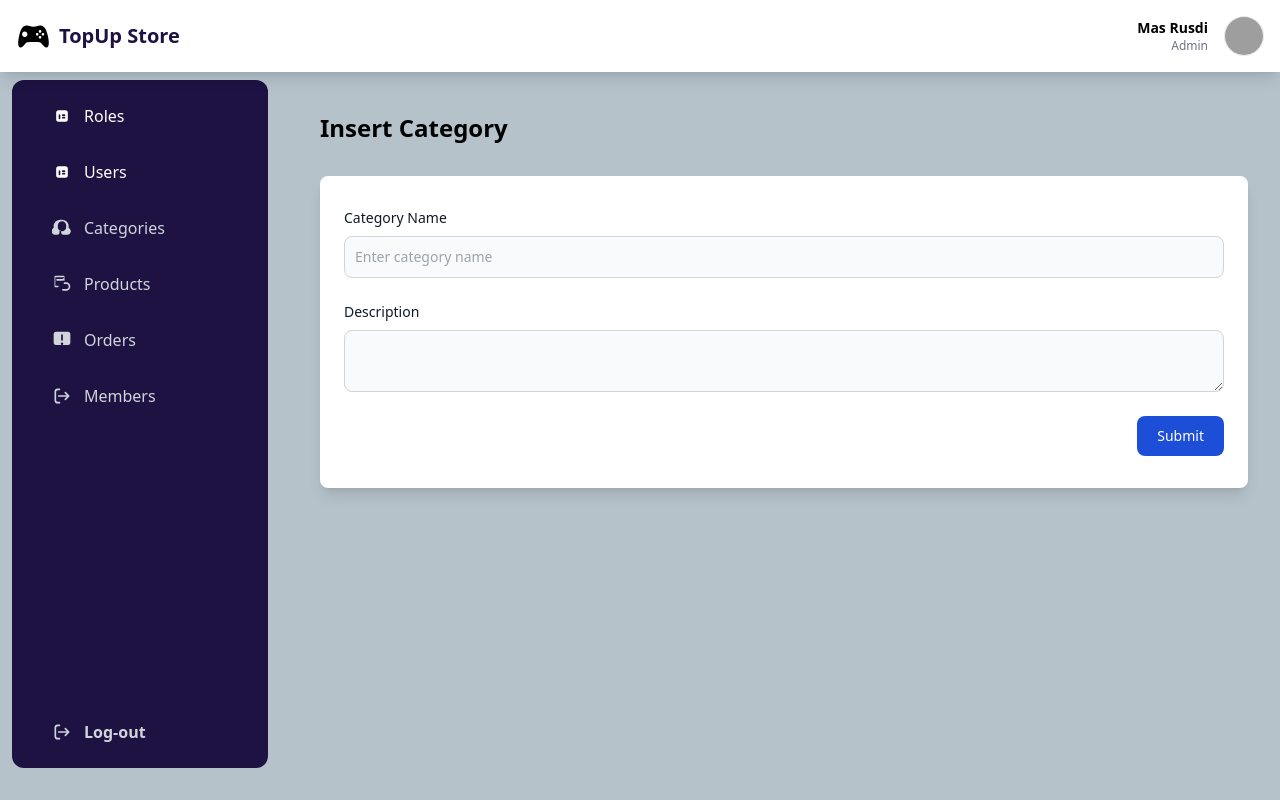
After one commit to imismaindra/project-uas, a PHP site: page /views/category_insert.php in a window 1280 px wide. The commit adds this page. Run offline with PHP 8.4, Linux system fonts and the light colour scheme; some libraries are stand-ins or nearby versions; grey boxes are pictures that could not be loaded.

Commit message:
Added 'insert' and 'add' cases to index.php switch statement, and updated link in category_list.php to point to new 'insert' feature

```diff
--- /dev/null
+++ b/views/category_insert.php
@@ -0,0 +1,64 @@
+<!DOCTYPE html>
+<html lang="en">
+<head>
+    <meta charset="UTF-8">
+    <meta name="viewport" content="width=device-width, initial-scale=1.0">
+    <title>TopUp Store - Roles</title>
+    <script src="https://cdn.tailwindcss.com"></script>
+    <link rel="preconnect" href="https://fonts.googleapis.com">
+    <link rel="preconnect" href="https://fonts.gstatic.com" crossorigin>
+    <link href="https://fonts.googleapis.com/css2?family=Poppins:wght@100;200;300;400;500;600;700;800;900&display=swap" rel="stylesheet">
+    <link href="https://fonts.googleapis.com/css?family=Material+Icons|Material+Icons+Outlined|Material+Icons+Two+Tone|Material+Icons+Round|Material+Icons+Sharp" rel="stylesheet">
+</head>
+<body class="bg-[#B5C2CA] font-poppins">
+    <!-- Navbar -->
+    <?php include 'components/navbar-admin.php'; ?>
+
+    <div class="flex">
+        <!-- Sidebar -->
+        <?php include 'components/sidebar-admin.php'; ?>
+
+        <!-- Main Content -->
+        <div class="flex-1 ml-72 mt-20 p-8">
+            <h1 class="text-2xl font-bold mb-8">Insert Category</h1>
+            <form method="post" action="../index.php?modul=category&fitur=add" class="bg-white px-6 py-8 rounded-lg shadow-lg">
+                <div class="grid gap-6 mb-6">
+                    <!-- Input for Category Name -->
+                    <div>
+                        <label for="name" class="block mb-2 text-sm font-medium text-gray-900">Category Name</label>
+                        <input
+                            type="text"
+                            id="name"
+                            name="name"
+                            class="bg-gray-50 border border-gray-300 text-gray-900 text-sm rounded-lg focus:ring-blue-500 focus:border-blue-500 block w-full p-2.5"
+                            placeholder="Enter category name"
+                            required
+                        />
+                    </div>
+
+                    <!-- Input for Description -->
+                    <div>
+                        <label for="description" class="block mb-2 text-sm font-medium text-gray-900">Description</label>
+                        <textarea
+                            id="description"
+                            name="description"
+                            class="bg-gray-50 border border-gray-300 text-gray-900 text-sm rounded-lg focus:ring-blue-500 focus:border-blue-500 block w-full p-2.5"
+                            placeholder="Enter category description"
+                            required>
+                        </textarea>
+                    </div>
+                </div>
+
+                <!-- Submit Button -->
+                <div class="flex justify-end">
+                    <button
+                        type="submit"
+                        class="text-white bg-blue-700 hover:bg-blue-800 focus:ring-4 focus:outline-none focus:ring-blue-300 font-medium rounded-lg text-sm px-5 py-2.5">
+                        Submit
+                    </button>
+                </div>
+            </form>
+        </div>
+    </div>
+</body>
+</html>
--- a/views/category_list.php
+++ b/views/category_list.php
@@ -25,7 +25,7 @@
                 <svg class="w-[24px] h-[24px] text-gray-800 dark:text-white mr-2" aria-hidden="true" xmlns="http://www.w3.org/2000/svg" width="24" height="24" fill="currentColor" viewBox="0 0 24 24">
                     <path fill-rule="evenodd" d="M2 12C2 6.477 6.477 2 12 2s10 4.477 10 10-4.477 10-10 10S2 17.523 2 12Zm11-4.243a1 1 0 1 0-2 0V11H7.757a1 1 0 1 0 0 2H11v3.243a1 1 0 1 0 2 0V13h3.243a1 1 0 1 0 0-2H13V7.757Z" clip-rule="evenodd"/>
                 </svg>
-                <a href="views/role_input.php">New Category</a>
+                <a href="index.php?modul=category&fitur=insert">New Category</a>
 
             </button>
             <div class="relative overflow-x-auto shadow-md sm:rounded-lg">
```
Also changed, not shown: index.php (+8 -0 lines).
